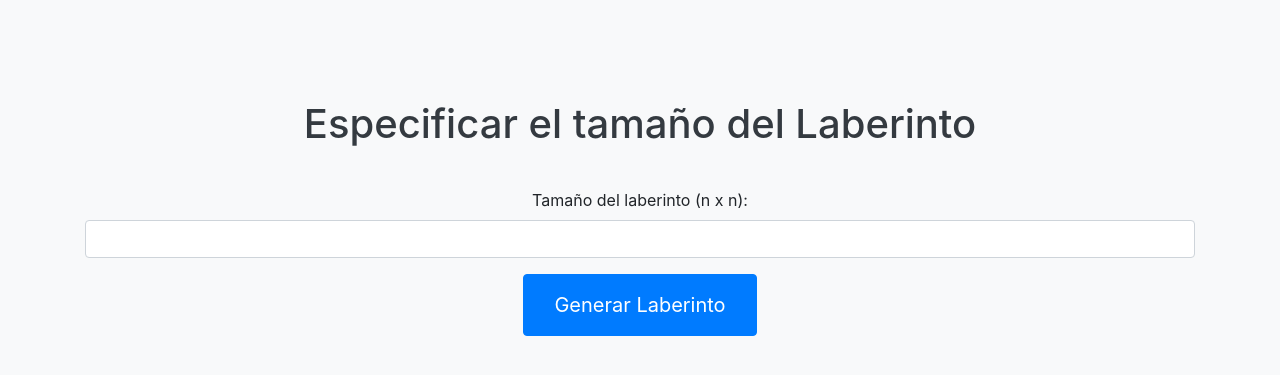
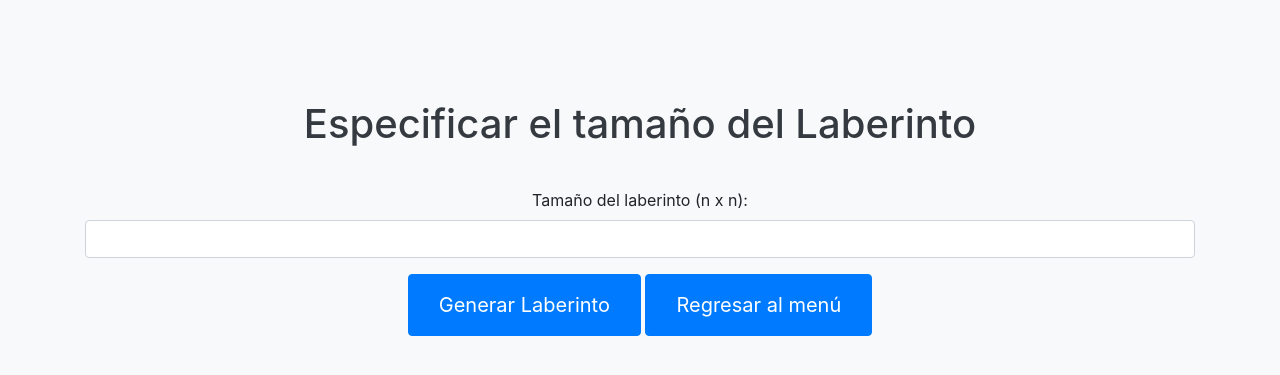
Before and after one commit to diegop19/Proyecto1Analisis_RAUL_DIEGO, a Flask app: page /crear_laberinto in a window 1280 px wide. Shown: the top 375 px of the page. Run offline with Flask 3, Linux system fonts and the light colour scheme; some libraries are stand-ins or nearby versions.

Commit message:
ñañaña

```diff
--- a/app.py
+++ b/app.py
@@ -26,7 +26,7 @@ def crear_laberinto():
 
         # Generar la matriz
         matriz_laberinto = generar_laberinto(tamaño)
-        print(matriz_laberinto)
+
         # Pasar la matriz a la plantilla para mostrarla
         return render_template('mostrar_laberinto.html', matriz=matriz_laberinto)
 
--- a/templates/crear_laberinto.html
+++ b/templates/crear_laberinto.html
@@ -48,6 +48,7 @@
                 <input type="number" class="form-control" id="tamaño" name="tamaño" min="11" oninput="validarEntrada()" required>
             </div>
             <button type="submit" class="btn btn-primary">Generar Laberinto</button>
+            <a class="btn btn-primary" href="/">Regresar al menú</a>
         </form>
     </div>
 </body>
```
